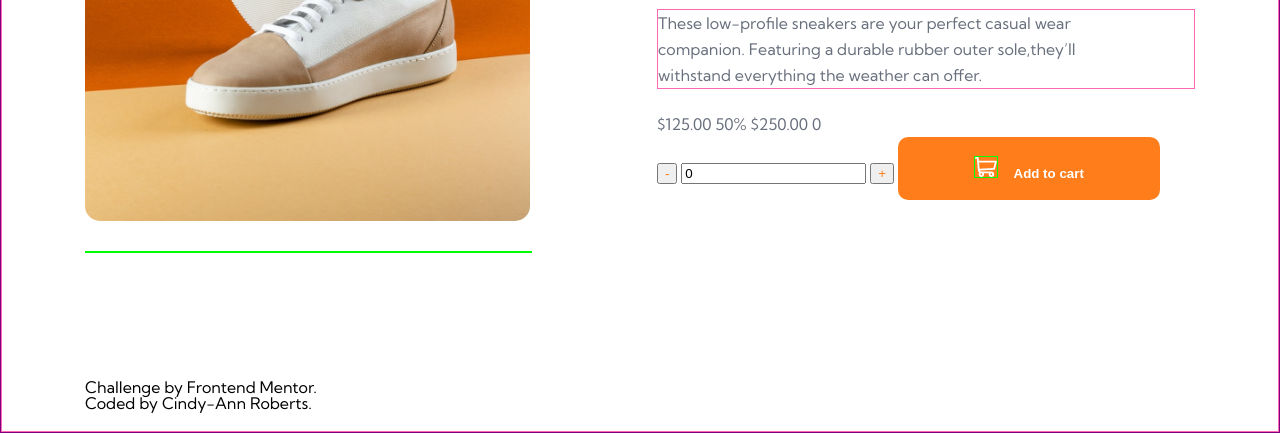
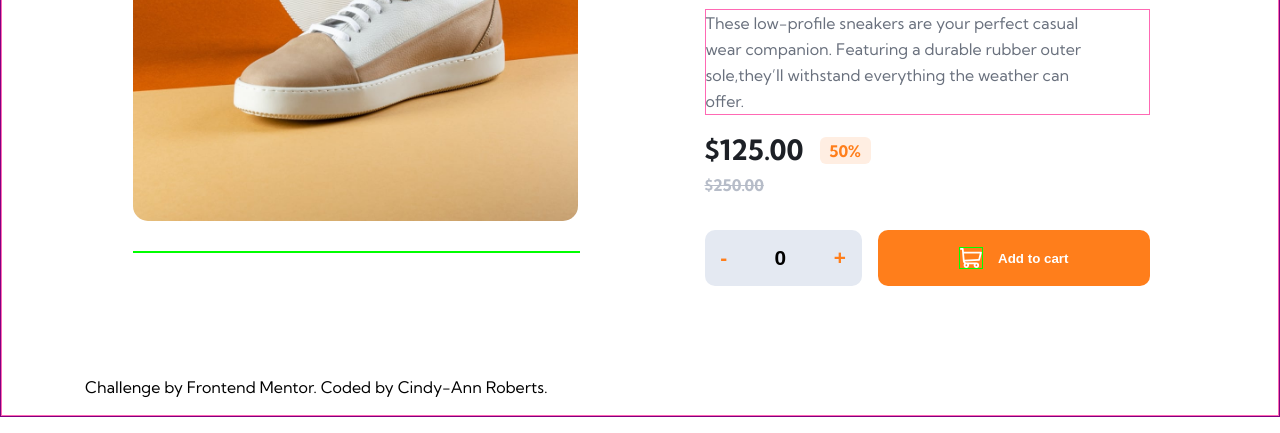
Before and after one commit to CindyAnnRoberts/E-commerce-product-page, a plain HTML site: page index.html in a window 1280 px wide. Shown: the part 369-802 px from the top of the page. Drawn offline with Linux system fonts and the light colour scheme.

Commit message:
validate code

```diff
--- a/index.html
+++ b/index.html
@@ -26,8 +26,7 @@
                                 fill-rule="evenodd" />
                         </svg>
 
-                        <svg id="iconClose" width="14" height="15" xmlns="http://www.w3.org/2000/svg"
-                            onclick="toggleNav()">
+                        <svg id="iconClose" width="14" height="15" xmlns="http://www.w3.org/2000/svg">
                             <path
                                 d="m11.596.782 2.122 2.122L9.12 7.499l4.597 4.597-2.122 2.122L7 9.62l-4.595 4.597-2.122-2.122L4.878 7.5.282 2.904 2.404.782l4.595 4.596L11.596.782Z"
                                 fill="#69707D" fill-rule="evenodd" />
@@ -56,8 +55,6 @@
                 </header>
 
                 <!-- Main Content Section -->
-
-
                 <article>
                     <div class="lightbox-content">
                         <div id="lightbox" class="lightbox" onclick="closeLightbox()">
@@ -84,37 +81,44 @@
                         </div>
                     </div>
 
-
-
                     <div class="text-content">
                         <h2>Sneaker Company</h2>
                         <h1>Fall Limited Edition Sneakers</h1>
                         <p>
                             These low-profile sneakers are your perfect casual wear companion. Featuring a durable
-                            rubber
-                            outer
-                            sole,they’ll withstand everything the weather can offer.
+                            rubber outer sole,they’ll withstand everything the weather can offer.
                         </p>
 
-                        <p><span>$125.00</span> <span class="discount">50%</span> <span
-                                class="original-price">$250.00</span> 0
+                        <p class="costContainer">
+                            <span class="salePrice">$125.00</span>
+                            <span class="discount">50%</span>
+                            <span class="original-price">$250.00</span>
                         </p>
+
+                        <div class="quantityAndSubmit">
+                            <div class="quantity">
                                 <button type="button" onclick="decrementQuantity()">-</button>
                                 <input type="text" id="quantity" name="quantity" value="0" readonly>
                                 <button type="button" onclick="incrementQuantity()">+</button>
+                            </div>
+
                             <button type="submit">
                                 <svg id="btnCartIcon" width="22" height="20" xmlns="http://www.w3.org/2000/svg">
                                     <path
                                         d="M20.925 3.641H3.863L3.61.816A.896.896 0 0 0 2.717 0H.897a.896.896 0 1 0 0 1.792h1l1.031 11.483c.073.828.52 1.726 1.291 2.336C2.83 17.385 4.099 20 6.359 20c1.875 0 3.197-1.87 2.554-3.642h4.905c-.642 1.77.677 3.642 2.555 3.642a2.72 2.72 0 0 0 2.717-2.717 2.72 2.72 0 0 0-2.717-2.717H6.365c-.681 0-1.274-.41-1.53-1.009l14.321-.842a.896.896 0 0 0 .817-.677l1.821-7.283a.897.897 0 0 0-.87-1.114ZM6.358 18.208a.926.926 0 0 1 0-1.85.926.926 0 0 1 0 1.85Zm10.015 0a.926.926 0 0 1 0-1.85.926.926 0 0 1 0 1.85Zm2.021-7.243-13.8.81-.57-6.341h15.753l-1.383 5.53Z"
                                         fill-rule="nonzero" />
-                            </svg>Add to cart</button>
+                                </svg>Add to cart
+                            </button>
+
                         </div>
+
+                    </div>
+
 
                 </article>
 
                 <footer>
-                    <p>Challenge by Frontend Mentor.</p>
-                    <small>Coded by Cindy-Ann Roberts.</small>
+                    <small>Challenge by Frontend Mentor. Coded by Cindy-Ann Roberts.</small>
                 </footer>
             </div>
 
--- a/script.js
+++ b/script.js
@@ -1,7 +1,10 @@
 function toggleNav() {
     // Get the hamburgerIcon, iconClose, and topNavLinks elements
     const hamburgerIcon = document.getElementById('hamburgerIcon');
+
     const iconClose = document.getElementById('iconClose');
+    iconClose.addEventListener('click', toggleNav);
+
     const topNavLinks = document.getElementById('topNavLinks');
 
     // Toggle a class (e.g., 'show-links') to control visibility
@@ -11,8 +14,6 @@ function toggleNav() {
     hamburgerIcon.style.display = topNavLinks.classList.contains('show-links') ? 'none' : 'block';
     iconClose.style.display = topNavLinks.classList.contains('show-links') ? 'block' : 'none';
 }
-
-// Add this to your existing JavaScript
 
 function toggleThumbnailsVisibility() {
     const thumbnails = document.querySelectorAll('.thumbnail');
@@ -31,8 +32,8 @@ window.addEventListener('resize', toggleThumbnailsVisibility);
 
 
 function openLightbox(imageSrc, thumbnailSrc, element) {
-    var lightbox = document.getElementById('lightbox');
-    var lightboxImage = document.getElementById('lightboxImage');
+    const lightbox = document.getElementById('lightbox');
+    const lightboxImage = document.getElementById('lightboxImage');
 
     lightboxImage.src = imageSrc;
     lightboxImage.alt = thumbnailSrc;
--- a/style.css
+++ b/style.css
@@ -217,7 +217,7 @@ button {
 }
 
 /* Media Query */
-@media (min-width: 968px) {
+@media (min-width: 868px) {
   .container {
     max-width: 1440px;
     margin: 0 auto;
@@ -308,12 +308,76 @@ button {
     color: var(--font-color-mediumGray);
     line-height: 26px;
   }
+  .text-content div {
+    display: flex;
+    gap: 16px;
+  }
+  span {
+    font-weight: 700;
+  }
+  .costContainer {
+    display: grid;
+    grid-template-columns: 99px 51px;
+    grid-template-rows: 35px 26px;
+    column-gap: 16px;
+  }
+  .salePrice {
+    font-size: 1.75rem;
+    color: var(--font-color-darkGrey);
+    grid-column: 1/2;
+    grid-row: 1/2;
+  }
+  .discount {
+    color: var(--orange);
+    background-color: #ffeee2;
+    border-radius: 6px;
+    grid-column: 2/-1;
+    grid-row: 1/2;
+    display: flex;
+    align-items: center;
+    justify-content: center;
+    width: 51px;
+    height: 27px;
+  }
+  .original-price {
+    color: #b6bcc8;
+    text-decoration: line-through;
+    grid-column: 1/2;
+    grid-row: 2/-1;
+  }
+  .quantityAndSubmit {
+    margin-top: 32px;
+  }
+  .quantity {
+    height: 56px;
+    width: 157px;
+    background-color: var(--light-Gray);
+    border: none;
+    border-radius: 10px;
+    display: flex;
+    justify-content: space-around;
+    align-items: center;
+  }
+  input[type="text"] {
+    width: 20px;
+  }
+  button[type="button"],
+  input[type="text"] {
+    border: none;
+    font-size: 1.3rem;
+    font-weight: 700;
+
+    text-align: center;
+    background-color: transparent;
+  }
+
   #btnCartIcon {
     fill: #fff;
     margin-right: 15.54px;
     cursor: pointer;
     border: 1px solid lime;
   }
+
   .gallery {
     display: flex;
     gap: 31px;
@@ -357,16 +421,22 @@ button {
     opacity: 0.5; /* Reduced opacity for the selected thumbnail */
   }
   button[type="submit"] {
-    padding: 19px 76px;
     color: #fff;
     font-weight: 700;
     border-radius: 10px;
     border: none;
     background-color: var(--orange);
+    display: flex;
+    align-items: center;
+    justify-content: center;
+    width: 272px;
+    height: 56px;
   }
+
   article {
     display: flex;
     gap: 125px;
+    width: 1015px;
   }
   .text-content {
     margin-top: 62px;
```
Also changed, not shown: 1 other file. Lines whose indentation alone changed are shown as unchanged.
